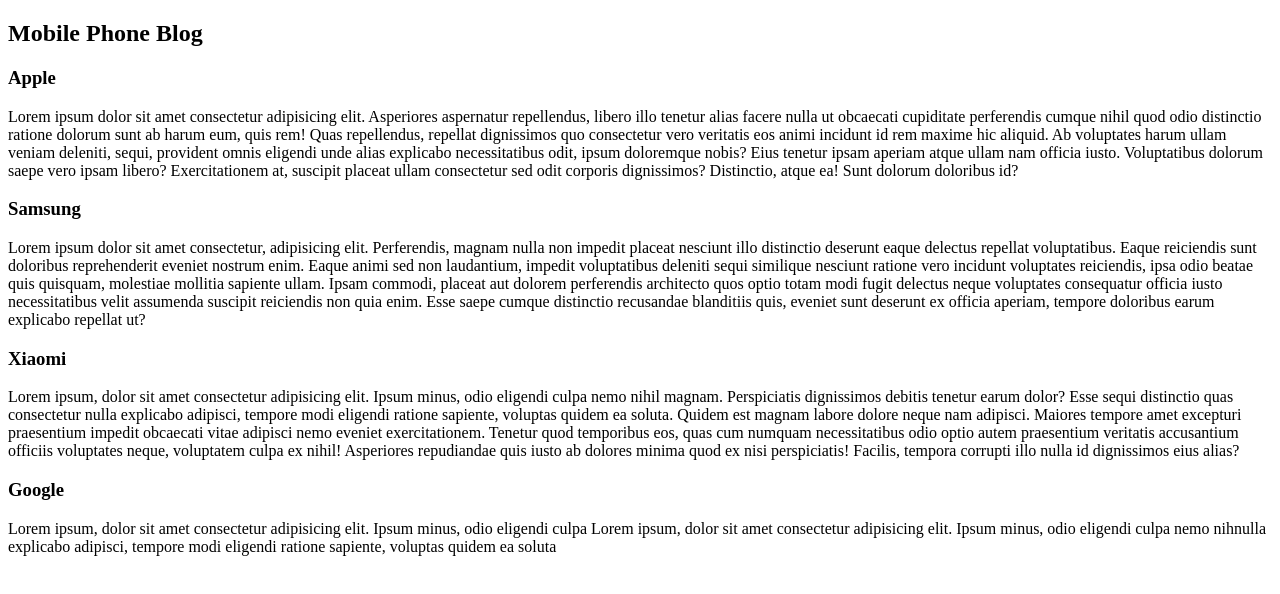
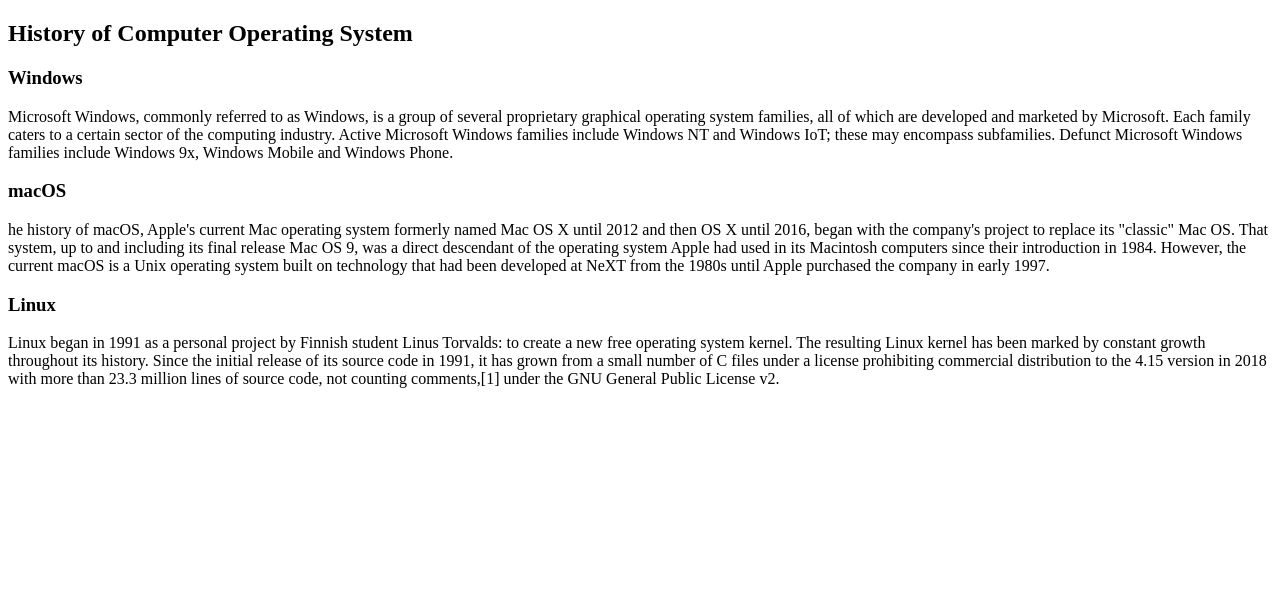
Before and after one commit to mahbubur3/apply-js, a plain HTML site: page DOM/create-html-elements-using-js.html in a window 1280 px wide. Drawn offline with Linux system fonts and the light colour scheme.

Commit message:
added revision

```diff
--- a/DOM/create-html-elements-using-js.html
+++ b/DOM/create-html-elements-using-js.html
@@ -42,7 +42,7 @@
         addItem.appendChild(createAnother);
     </script> -->
 
-    <section id="blogs">
+    <!-- <section id="blogs">
         <h2>Mobile Phone Blog</h2>
         <article>
             <h3>Apple</h3>
@@ -89,6 +89,38 @@
 
         const blogsSection = document.getElementById('blogs');
         blogsSection.appendChild(createArticle);
+    </script> -->
+
+    <section id="blog-section">
+        <h2>History of Computer Operating System</h2>
+        <article>
+            <h3>Windows</h3>
+            <p>Microsoft Windows, commonly referred to as Windows, is a group of several proprietary graphical operating
+                system families, all of which are developed and marketed by Microsoft. Each family caters to a certain
+                sector of the computing industry. Active Microsoft Windows families include Windows NT and Windows IoT;
+                these may encompass subfamilies. Defunct Microsoft Windows families include Windows 9x, Windows Mobile
+                and Windows Phone.</p>
+        </article>
+        <article>
+            <h3>macOS</h3>
+            <p>he history of macOS, Apple's current Mac operating system formerly named Mac OS X until 2012 and then OS
+                X until 2016, began with the company's project to replace its "classic" Mac OS. That system, up to and
+                including its final release Mac OS 9, was a direct descendant of the operating system Apple had used in
+                its Macintosh computers since their introduction in 1984. However, the current macOS is a Unix operating
+                system built on technology that had been developed at NeXT from the 1980s until Apple purchased the
+                company in early 1997.</p>
+        </article>
+    </section>
+    <script>
+        const article = document.createElement('article');
+        const h3 = document.createElement('h3');
+        h3.innerText = 'Linux';
+        const p = document.createElement('p');
+        p.innerText = 'Linux began in 1991 as a personal project by Finnish student Linus Torvalds: to create a new free operating system kernel. The resulting Linux kernel has been marked by constant growth throughout its history. Since the initial release of its source code in 1991, it has grown from a small number of C files under a license prohibiting commercial distribution to the 4.15 version in 2018 with more than 23.3 million lines of source code, not counting comments,[1] under the GNU General Public License v2.';
+        article.appendChild(h3);
+        article.appendChild(p);
+        const blogsSection = document.getElementById('blog-section');
+        blogsSection.appendChild(article);
     </script>
 </body>
 
```
Also changed, not shown: DOM/Event-js/delete-confirmation-button.html (+20 -7 lines), DOM/Event-js/delete-item-using-event.html (+2 -10 lines), DOM/get-element-by-tag-name.html (renamed from DOM/review.html, +1 -1 lines), ex.html (+39 -0 lines).
